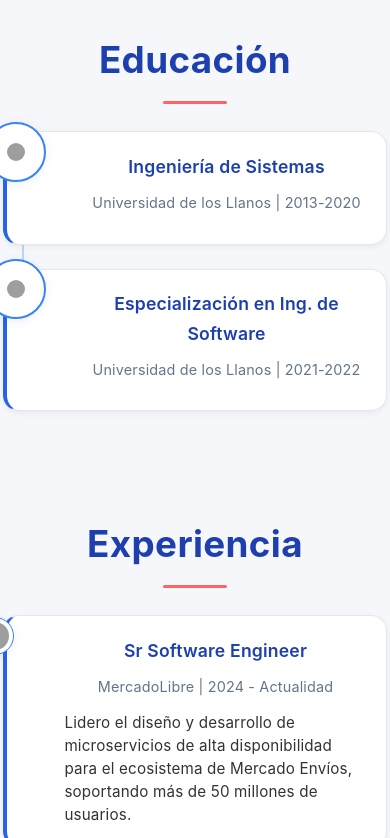
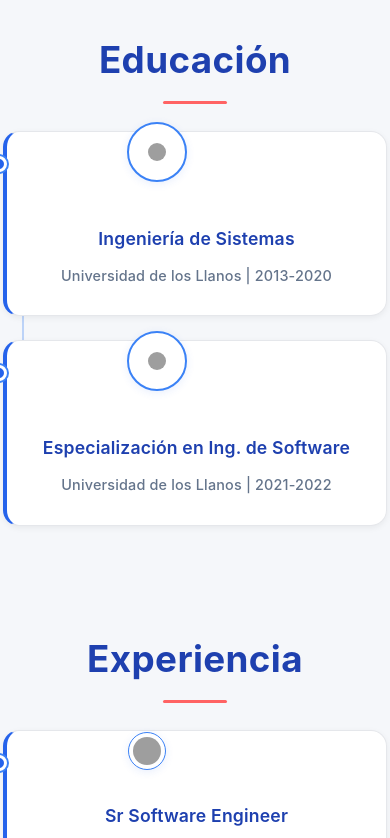
Before and after one commit to diego1996/diegoasencio.co, a website: page index.html in a window 390 px wide. Shown: the part 5760-6598 px from the top of the page. Drawn offline with Linux system fonts and the light colour scheme; grey boxes are pictures that could not be loaded.

Commit message:
Se realizan ajustes en los estilos de la línea de tiempo y las tarjetas de entrada para mejorar la presentación en dispositivos móviles. Se modifica el diseño de las tarjetas, se añaden propiedades de flexbox y se implementan mejoras en el modo oscuro. También se actualizan los márgenes, paddings y tamaños de los elementos para una mejor visualización.

```diff
--- a/css/styles.css
+++ b/css/styles.css
@@ -994,7 +994,7 @@ footer {
 @media (max-width: 600px) {
   .timeline {
     position: relative;
-    padding: 0;
+    padding: 2rem 0;
     margin: 0;
   }
 
@@ -1002,43 +1002,48 @@ footer {
     left: 50%;
     transform: translateX(-50%);
     width: 2px;
+    height: 100%;
     background: var(--primary-light);
     opacity: 0.3;
   }
 
   .entry-card {
     position: relative;
-    width: 90%;
-    margin: 0 auto 1.5rem;
-    padding: 1.2rem;
+    width: 85%;
+    margin: 2rem auto;
+    padding: 1.5rem;
     background: var(--bg-alt);
     border-radius: var(--radius);
     box-shadow: var(--shadow-sm);
-    border-left: 4px solid var(--primary);
+    display: flex;
+    flex-direction: column;
+    align-items: center;
   }
 
   .entry-card::before {
     content: '';
     position: absolute;
     left: 50%;
-    top: 0;
-    transform: translate(-50%, -50%);
-    width: 16px;
-    height: 16px;
+    top: -1rem;
+    transform: translateX(-50%);
+    width: 2rem;
+    height: 2rem;
     border-radius: 50%;
     background: var(--primary);
     border: 3px solid var(--bg-alt);
     box-shadow: 0 0 0 2px var(--primary-light);
+    z-index: 2;
   }
 
   .entry-card .logo-container {
     position: relative;
-    width: 45px;
-    height: 45px;
-    margin: 0.5rem auto 0.8rem;
-    border-radius: 12px;
+    width: 60px;
+    height: 60px;
+    margin: 0.5rem auto 1rem;
+    border-radius: 15px;
     overflow: hidden;
     box-shadow: var(--shadow-sm);
+    border: 2px solid var(--primary-light);
   }
 
   .entry-card .logo-container img {
@@ -1048,34 +1053,40 @@ footer {
   }
 
   .entry-card .info {
+    width: 100%;
+    text-align: center;
     padding: 0;
-    text-align: center;
   }
 
   .entry-card .info h3 {
-    font-size: 1.1rem;
-    margin-bottom: 0.3rem;
+    font-size: 1.2rem;
+    margin-bottom: 0.5rem;
     color: var(--primary-dark);
+    font-weight: 600;
   }
 
   .entry-card .info span {
     display: block;
     font-size: 0.9rem;
     color: var(--text-light);
-    margin-bottom: 0.5rem;
+    margin-bottom: 0.8rem;
+    font-weight: 500;
   }
 
   .entry-card .info p {
     font-size: 0.95rem;
-    line-height: 1.5;
+    line-height: 1.6;
     color: var(--text);
     text-align: left;
+    background: var(--bg);
+    padding: 1rem;
+    border-radius: 8px;
+    margin-top: 0.5rem;
   }
 
   /* Ajustes para el modo oscuro */
   [data-theme=dark] .entry-card {
     background: var(--bg-alt);
-    border-left-color: var(--primary);
   }
 
   [data-theme=dark] .entry-card::before {
@@ -1085,6 +1096,10 @@ footer {
 
   [data-theme=dark] .entry-card .info h3 {
     color: var(--primary-light);
+  }
+
+  [data-theme=dark] .entry-card .info p {
+    background: rgba(255, 255, 255, 0.05);
   }
 
   .skill, .badge, .entry-card, .project-card {
```
